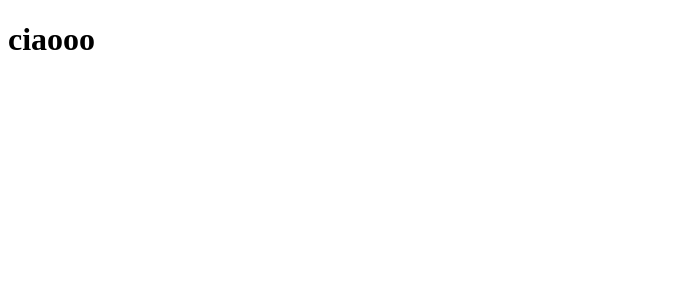
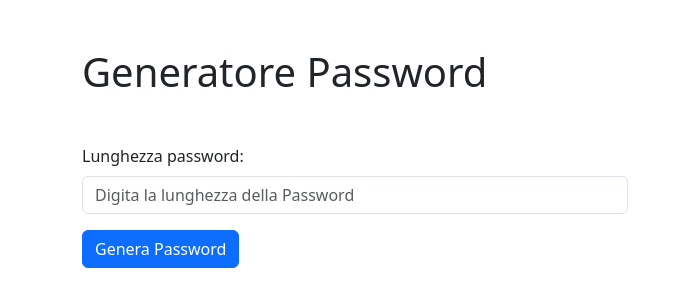
Before and after one commit to Matteo0421/php-strong-password-generator, a PHP site: page / in a window 1280 px wide. Before the commit the part shown is almost empty. Shown: the top 307 px of the page, without its empty margins (0-682 px from the left). Run offline with PHP 8.4, Linux system fonts and the light colour scheme.

Commit message:
[end]milestone-2

```diff
--- /dev/null
+++ b/data/functions.php
@@ -0,0 +1,21 @@
+<?php
+function genera_password($lunghezza) {
+    $caratteri = '0123456789abcdefghijklmnopqrstuvwxyzABCDEFGHIJKLMNOPQRSTUVWXYZ!"#$%&\'()*+,-./:;<=>?@[\\]^_`{|}~';
+    $lunghezza_caratteri = strlen($caratteri);
+    $password = '';
+
+    for ($i = 0; $i < $lunghezza; $i++) {
+        $password .= $caratteri[rand(0, $lunghezza_caratteri - 1)];
+    }
+
+    return $password;
+}
+
+$password_generata = '';
+if (isset($_GET['password'])) {
+    $lunghezza_password = intval($_GET['password']);
+    if ($lunghezza_password > 0) {
+        $password_generata = genera_password($lunghezza_password);
+    }
+}
+?>
--- a/index.php
+++ b/index.php
@@ -1,11 +1,40 @@
-<!DOCTYPE html>
-<html lang="en">
-<head>
-  <meta charset="UTF-8">
-  <meta name="viewport" content="width=device-width, initial-scale=1.0">
-  <title>Document</title>
-</head>
+<?php
+require_once __DIR__ . '/data/functions.php';
+?>
+
+<?php
+include_once __DIR__ . '/partials/head.php';
+?>
 <body>
-  <h1>ciaooo</h1>
+
+<?php
+include_once __DIR__ . '/partials/header.php';
+?>
+
+<main>
+    <div class="container">
+      <div class="row">
+        <div class="col-6">
+          <form action="index.php" method="GET">
+            <div class="mb-3">
+              <label for="exampleInput1" class="form-label">Lunghezza password:</label>
+              <input type="text" class="form-control" id="exampleInput1" placeholder="Digita la lunghezza della Password" name="password">
+              <?php if (isset($_GET['password']) && intval($_GET['password']) <= 0): ?>
+                <p class="text-danger">La lunghezza della password deve essere un numero positivo.</p>
+              <?php endif; ?>
+            </div>
+            <button type="submit" class="btn btn-primary">Genera Password</button>
+          </form>
+          <?php if (!empty($password_generata)): ?>
+            <div class="mt-3">
+              <h4>Password generata:</h4>
+              <p><?php echo $password_generata; ?></p>
+            </div>
+          <?php endif; ?>
+        </div>
+      </div>
+    </div>
+</main>
+
 </body>
 </html>
--- /dev/null
+++ b/partials/head.php
@@ -0,0 +1,10 @@
+
+<!DOCTYPE html>
+<html lang="en">
+<head>
+  <meta charset="UTF-8">
+  <meta name="viewport" content="width=device-width, initial-scale=1.0">
+  <link rel='stylesheet' href='https://cdnjs.cloudflare.com/ajax/libs/bootstrap/5.3.2/css/bootstrap.min.css' integrity='sha512-b2QcS5SsA8tZodcDtGRELiGv5SaKSk1vDHDaQRda0htPYWZ6046lr3kJ5bAAQdpV2mmA/4v0wQF9MyU6/pDIAg==' crossorigin='anonymous'/>
+  <title>Generatore Password</title>
+
+</head>
--- /dev/null
+++ b/partials/header.php
@@ -0,0 +1,3 @@
+<div class="container my-5">
+    <h1>Generatore Password</h1>
+  </div>
```
